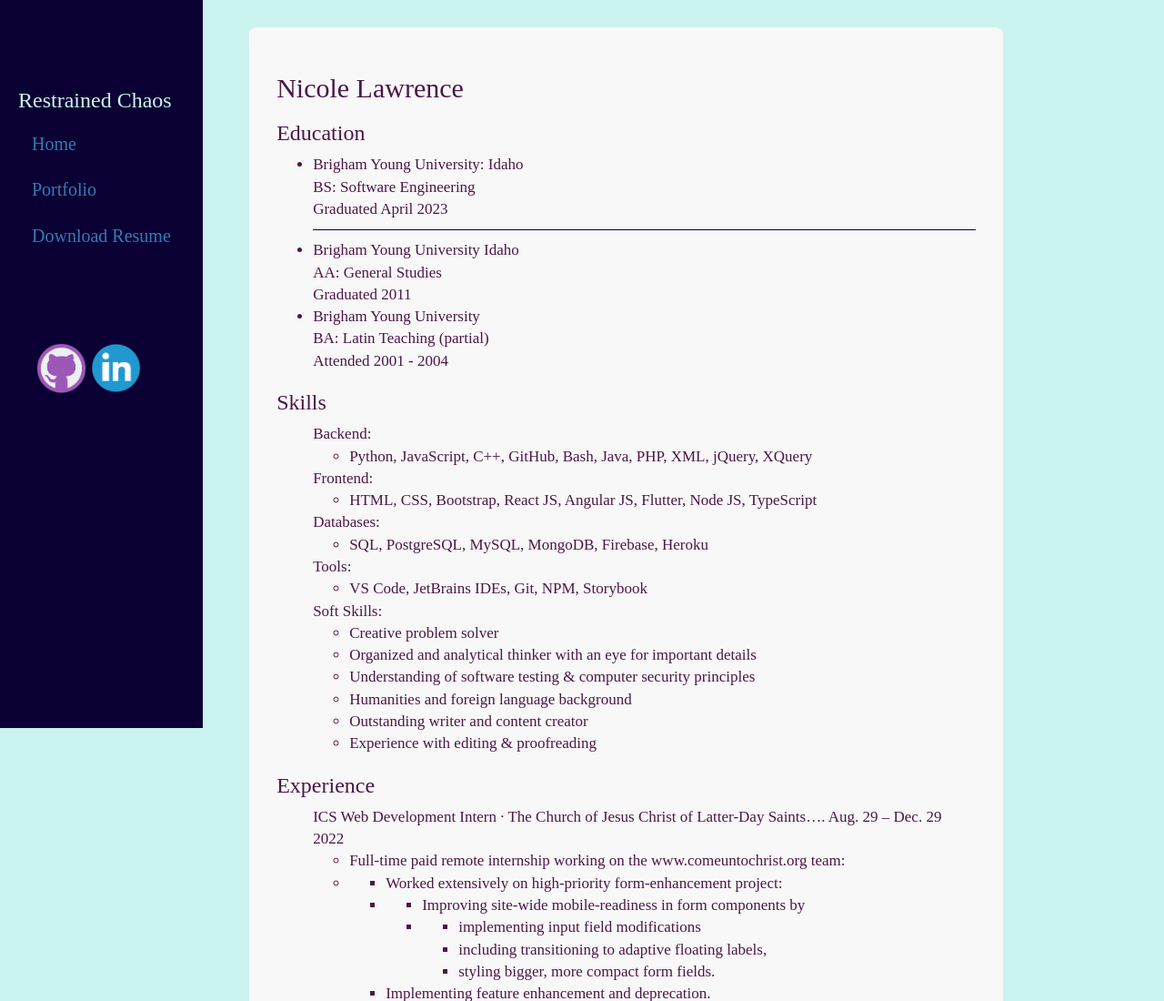
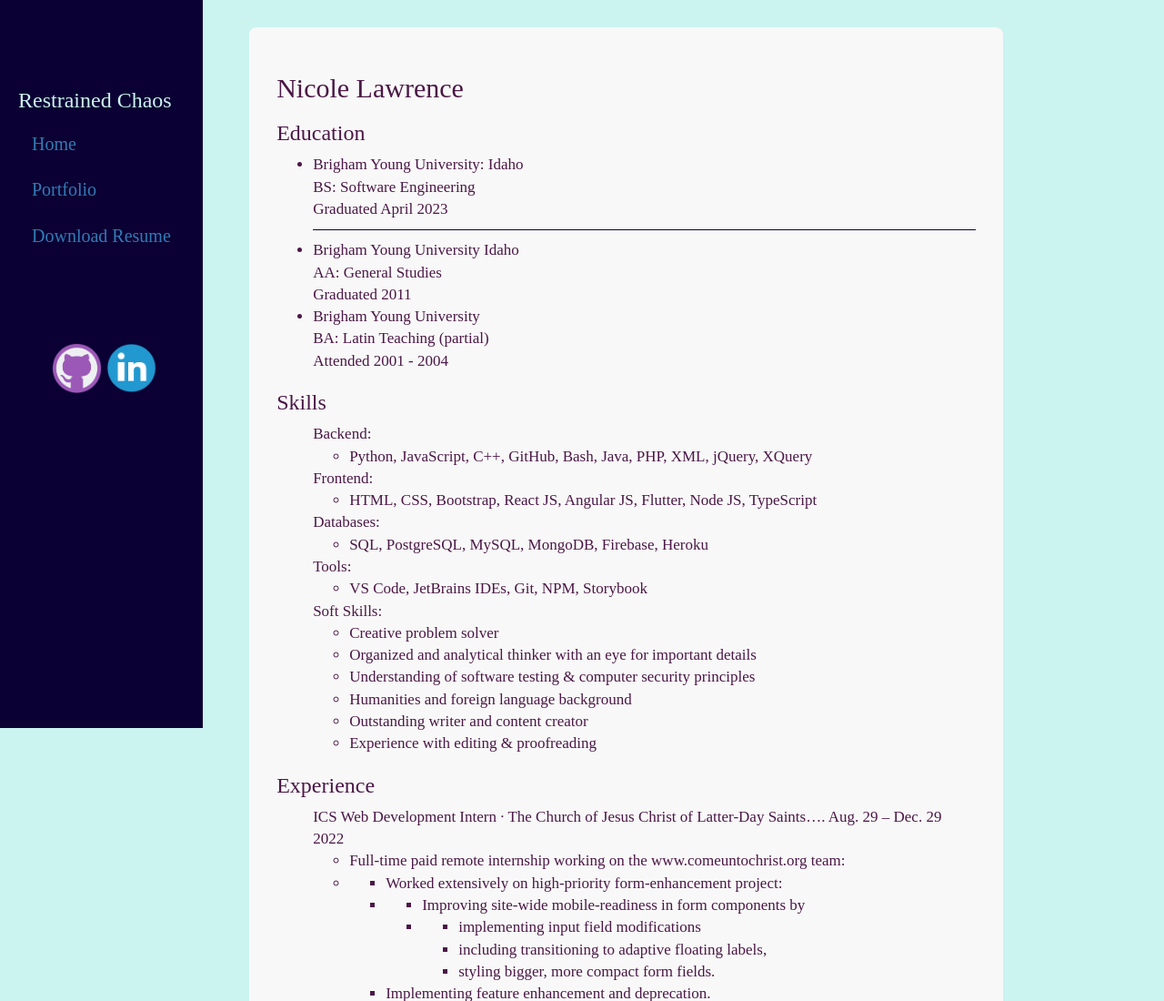
Before and after one commit to PennyAna/restrainedchaos, a plain HTML site: page index.html in a window 1280 px wide. Shown: the top 1100 px of the page at 91% size. Drawn offline with nearby package versions, Linux system fonts and the light colour scheme.

Commit message:
weird buttons stopped working

```diff
--- a/rc.css
+++ b/rc.css
@@ -67,7 +67,7 @@ hr {
 	height: auto;
 	align-content: center;
 	display: block;
-	margin-left: 20px;
+	margin-left: 20%;
 }
 
 .footer {
@@ -88,7 +88,6 @@ hr {
 	max-height: fit-content;
 	margin: 30px 30px 30px 25%;
 	max-width: 80%;
-	margin-bottom: 30px;
 }
 
 .info {
```
Also changed, not shown: index.html (+0 -1 lines).
